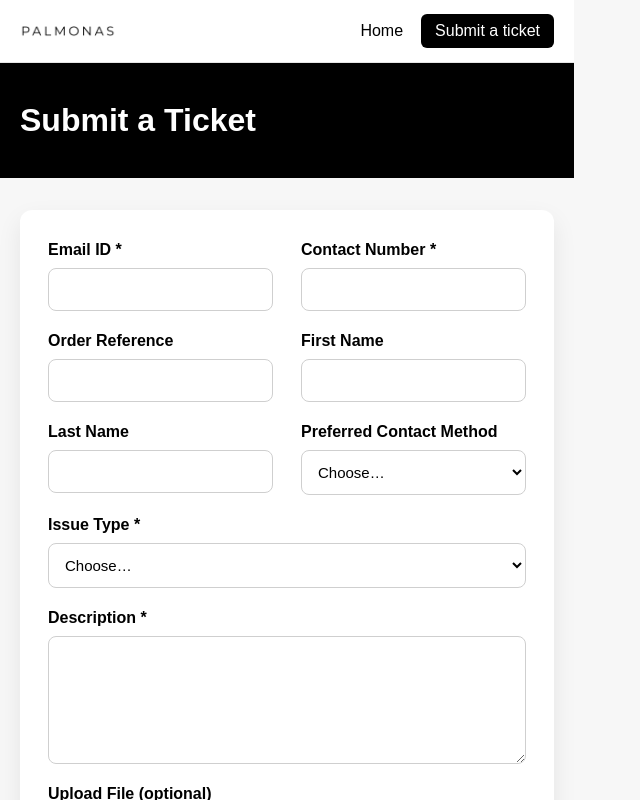
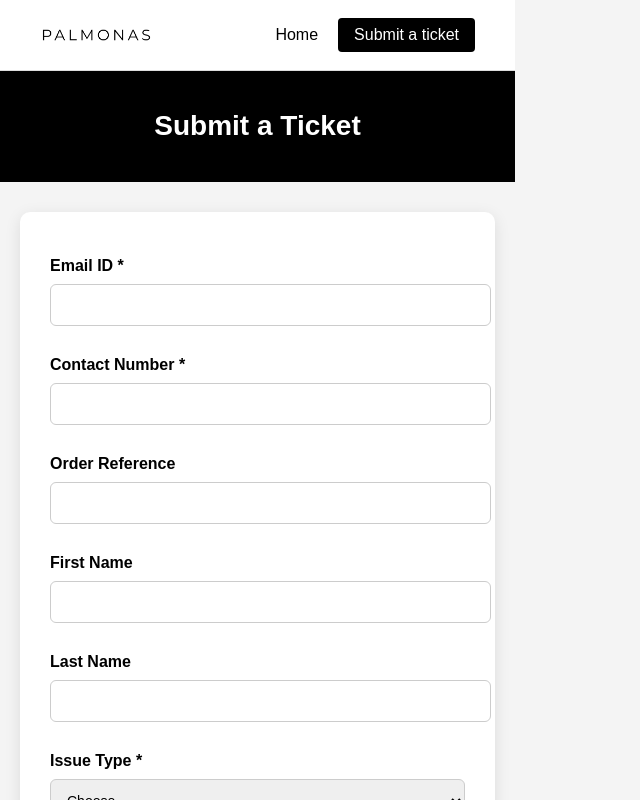
Before and after one commit to Palmonas-Demifi/Support-form, a React (Vite) app: page / in a window 1280 px wide. Shown: the top 800 px of the page, without its empty margins (0-640 px from the left). Built offline with nearby package versions, Linux system fonts and the light colour scheme.

Commit message:
GAS Added v.2

```diff
--- a/src/components/SupportForm.jsx
+++ b/src/components/SupportForm.jsx
@@ -1,43 +1,62 @@
 import React, { useState } from "react";
 import "./supportform.css";
 
-export default function SupportApp() {
+function SupportApp() {
   const [formData, setFormData] = useState({
-    email: "",
-    phone: "",
     orderRef: "",
     firstName: "",
     lastName: "",
+    email: "",
+    phone: "",
     issueType: "",
     problem: "",
     contactMethod: "",
     attachment: null,
   });
+const [loading, setLoading] = useState(false);
 
   const handleChange = (e) => {
     const { name, value, files } = e.target;
-    setFormData((p) => ({ ...p, [name]: files ? files[0] : value }));
+    if (files) {
+      setFormData({ ...formData, [name]: files[0] });
+    } else {
+      setFormData({ ...formData, [name]: value });
+    }
   };
-
-
-
 
 const handleSubmit = async (e) => {
   e.preventDefault();
   setLoading(true);
 
-    const formData = new FormData(e.target);
+  try {
+    const payload = new FormData();
+    for (const key in formData) {
+      if (formData[key] !== null) {
+        payload.append(key, formData[key]);
+      }
+    }
 
-    try {
     const response = await fetch(import.meta.env.VITE_GAS_WEB_APP_URL, {
       method: "POST",
-        body: formData,
+      body: payload,
     });
 
     const result = await response.json();
-      if (result.ok) {
+
+    if (result.ok || result.message) {  // Apps Script might return {message: "..."}
       alert("Support request submitted successfully!");
       e.target.reset();
+      setFormData({
+        orderRef: "",
+        firstName: "",
+        lastName: "",
+        email: "",
+        phone: "",
+        issueType: "",
+        problem: "",
+        contactMethod: "",
+        attachment: null,
+      });
     } else {
       alert("Something went wrong. Please try again.");
     }
@@ -48,83 +67,45 @@ export default function SupportApp() {
   }
 };
 
+
   return (
     <div className="page">
       {/* Header */}
       <header className="header">
-        <div className="inner">
-          <img
-            src="/logo.webp"
-            alt="PALMONAS"
-            className="logo"
-          />
+        <img src="/logo.webp" alt="Palmonas Logo" className="logo" />
         <nav className="nav">
-            <a href="https://palmonas.com/">Home</a>
+          <a href="/">Home</a>
+
           <button className="ticket-btn">Submit a ticket</button>
         </nav>
-        </div>
       </header>
 
-      {/* Banner (full width) */}
+      {/* Banner */}
       <section className="banner">
-        <div className="inner">
         <h1>Submit a Ticket</h1>
-        </div>
       </section>
 
-      {/* Form section */}
-      <section className="form-section">
-        <div className="inner">
+      {/* Form */}
+      <main className="form-container">
         <form onSubmit={handleSubmit} className="ticket-form">
-            {/* row 1 */}
-            <div className="field">
           <label>Email ID *</label>
-              <input
-                type="email"
-                name="email"
-                required
-                onChange={handleChange}
-              />
-            </div>
-            <div className="field">
+          <input type="email" name="email" required onChange={handleChange} />
+
           <label>Contact Number *</label>
-              <input
-                type="tel"
-                name="phone"
-                required
-                onChange={handleChange}
-              />
-            </div>
+          <input type="tel" name="phone" required onChange={handleChange} />
 
-            {/* row 2 */}
-            <div className="field">
           <label>Order Reference</label>
           <input type="text" name="orderRef" onChange={handleChange} />
-            </div>
-            <div className="field">
+
           <label>First Name</label>
           <input type="text" name="firstName" onChange={handleChange} />
-            </div>
 
-            {/* row 3 */}
-            <div className="field">
           <label>Last Name</label>
           <input type="text" name="lastName" onChange={handleChange} />
-            </div>
-            <div className="field">
-              <label>Preferred Contact Method</label>
-              <select name="contactMethod" onChange={handleChange}>
-                <option value="">Choose…</option>
-                <option>Email</option>
-                <option>Phone</option>
-              </select>
-            </div>
 
-            {/* full-width rows */}
-            <div className="field full">
           <label>Issue Type *</label>
           <select name="issueType" required onChange={handleChange}>
-                <option value="">Choose…</option>
+            <option value="">Choose...</option>
             <option>Order Status</option>
             <option>Cancellation</option>
             <option>Return</option>
@@ -134,34 +115,36 @@ export default function SupportApp() {
             <option>Missing Item</option>
             <option>Damaged Item</option>
             <option>Wrong Item</option>
-                <option>Update address/contact</option>
+            <option>Update Address/Contact</option>
             <option>Brand Alliance (Collaboration, PR, Jobs)</option>
           </select>
-            </div>
 
-            <div className="field full">
           <label>Description *</label>
           <textarea
             name="problem"
-                rows="6"
+            rows="5"
             required
             onChange={handleChange}
-              />
-            </div>
+          ></textarea>
 
-            <div className="field full">
+          <label>Preferred Contact Method</label>
+          <select name="contactMethod" onChange={handleChange}>
+            <option value="">Choose...</option>
+            <option>Email</option>
+            <option>Phone</option>
+          </select>
+
           <label>Upload File (optional)</label>
           <input type="file" name="attachment" onChange={handleChange} />
-            </div>
 
-            <div className="actions full">
-              <button type="submit" className="submit-btn">
-                Submit Ticket
+          <button type="submit" className="submit-btn" disabled={loading}>
+  {loading ? "Submitting..." : "Submit Ticket"}
 </button>
-            </div>
+
         </form>
-        </div>
-      </section>
+      </main>
     </div>
   );
 }
+
+export default SupportApp;
--- a/src/components/supportform.css
+++ b/src/components/supportform.css
@@ -1,106 +1,133 @@
-/* ---------- Reset & tokens ---------- */
-*,
-*::before,
-*::after { box-sizing: border-box; }
-
-:root { --max: 1200px; }
-
-/* ---------- Page ---------- */
+/* General */
 body {
   margin: 0;
-  font-family: Arial, Helvetica, sans-serif;
-  background: #f7f7f7;
+  font-family: Arial, sans-serif;
+  background: #f4f4f4;
   color: #000;
 }
 
-.page { min-height: 100vh; display: flex; flex-direction: column; }
+.page {
+  display: flex;
+  flex-direction: column;
+  min-height: 100vh;
+}
 
-/* ---------- Header ---------- */
-.header { background: #fff; border-bottom: 1px solid #e6e6e6; width: 100%; }
-.inner {
-  max-width: var(--max);
-  margin: 0 auto;
-  padding: 14px 20px;
+/* Header */
+.header {
+  display: flex;
+  justify-content: space-between;
+  align-items: center;
+  padding: 15px 40px;
+  background: #fff;
+  border-bottom: 1px solid #ddd;
 }
-.header .inner { display: flex; align-items: center; justify-content: space-between; }
 
-.logo { height: 34px; object-fit: contain; }
+.logo {
+  height: 40px;
+  object-fit: contain;
+}
 
-.nav { display: flex; align-items: center; gap: 18px; }
-.nav a { color: #000; text-decoration: none; font-weight: 500; }
+.nav a {
+  margin-right: 20px;
+  text-decoration: none;
+  color: #000;
+  font-weight: 500;
+}
+
 .ticket-btn {
-  background: #000; color: #fff; border: 0; padding: 8px 14px; border-radius: 6px;
+  background: #000;
+  color: #fff;
+  border: none;
+  padding: 8px 16px;
+  border-radius: 4px;
   cursor: pointer;
 }
-.ticket-btn:hover { background: #333; }
 
-/* ---------- Banner ---------- */
-.banner { background: #000; color: #fff; width: 100%; }
-.banner .inner { padding: 40px 20px; }
-.banner h1 { margin: 0; font-size: 32px; }
-
-/* ---------- Form section ---------- */
-.form-section { flex: 1; width: 100%; }
-.form-section .inner { padding: 32px 20px; }
-
-/* Card-like form that expands on desktop */
-.ticket-form {
-  width: 100%;
-  background: #fff;
-  border-radius: 12px;
-  box-shadow: 0 10px 24px rgba(0,0,0,0.08);
-  padding: 28px;
-  display: grid;
-  grid-template-columns: 1fr 1fr; /* 2 columns on desktop */
-  gap: 18px 28px;
+.ticket-btn:hover {
+  background: #333;
 }
 
-/* Fields */
-.field { display: flex; flex-direction: column; }
-.field.full { grid-column: 1 / -1; } /* span both columns */
-
-label { font-weight: 600; margin-bottom: 6px; }
-
-input, select, textarea {
-  padding: 12px;
-  border: 1px solid #cfcfcf;
-  border-radius: 8px;
-  font-size: 15px;
-  background: #fff;
-  color: #000;
+/* Banner */
+.banner {
+  background: #000;
+  color: #fff;
+  padding: 40px;
+  text-align: center;
 }
 
-textarea { resize: vertical; min-height: 120px; }
+.banner h1 {
+  margin: 0;
+  font-size: 28px;
+}
 
-.actions { display: flex; justify-content: flex-end; }
-.submit-btn {
-  background: #000; color: #fff; border: 0; border-radius: 8px;
-  padding: 14px 18px; font-size: 16px; cursor: pointer;
+/* Form */
+.form-container {
+  display: flex;
+  justify-content: center;
+  padding: 30px 20px;
+}
+
+.ticket-form {
+  background: #fff;
+  padding: 30px;
+  border-radius: 10px;
+  box-shadow: 0 4px 16px rgba(0,0,0,0.1);
+  max-width: 700px;
   width: 100%;
 }
-.submit-btn:hover { background: #333; }
 
-/* ---------- Responsive ---------- */
-/* Tablet and below: keep centered, reduce padding */
-@media (max-width: 1024px) {
-  .banner .inner { padding: 32px 20px; }
-  .ticket-form { padding: 22px; }
+.ticket-form label {
+  display: block;
+  margin: 12px 0 6px;
+  font-weight: 600;
 }
 
-/* Mobile: single column & center aligned */
-@media (max-width: 768px) {
-  .header .inner { padding: 12px 16px; }
-  .nav { gap: 12px; }
-  .banner h1 { font-size: 24px; }
-  .ticket-form {
-    grid-template-columns: 1fr;  /* 1 column */
-    max-width: 600px;
-    margin: 0 auto;              /* center card on mobile */
-  }
-  .submit-btn { width: 100%; }
+.ticket-form input,
+.ticket-form select,
+.ticket-form textarea {
+  width: 100%;
+  padding: 12px;
+  border: 1px solid #ccc;
+  border-radius: 6px;
+  font-size: 14px;
+  margin-bottom: 15px;
 }
 
-/* Ultra-wide: let the form breathe but remain centered */
-@media (min-width: 1400px) {
-  .ticket-form { max-width: 1100px; margin: 0 auto; }
+.ticket-form textarea {
+  resize: vertical;
 }
+
+.submit-btn {
+  background: #000;
+  color: #fff;
+  border: none;
+  padding: 14px;
+  border-radius: 6px;
+  font-size: 16px;
+  cursor: pointer;
+  width: 100%;
+}
+
+.submit-btn:hover {
+  background: #333;
+}
+
+/* Responsive */
+@media (max-width: 768px) {
+  .header {
+    flex-direction: column;
+    align-items: flex-start;
+  }
+
+  .nav {
+    margin-top: 10px;
+  }
+
+  .banner h1 {
+    font-size: 22px;
+  }
+
+  .ticket-form {
+    padding: 20px;
+  }
+}
```
Lines whose indentation alone changed are shown as unchanged.
